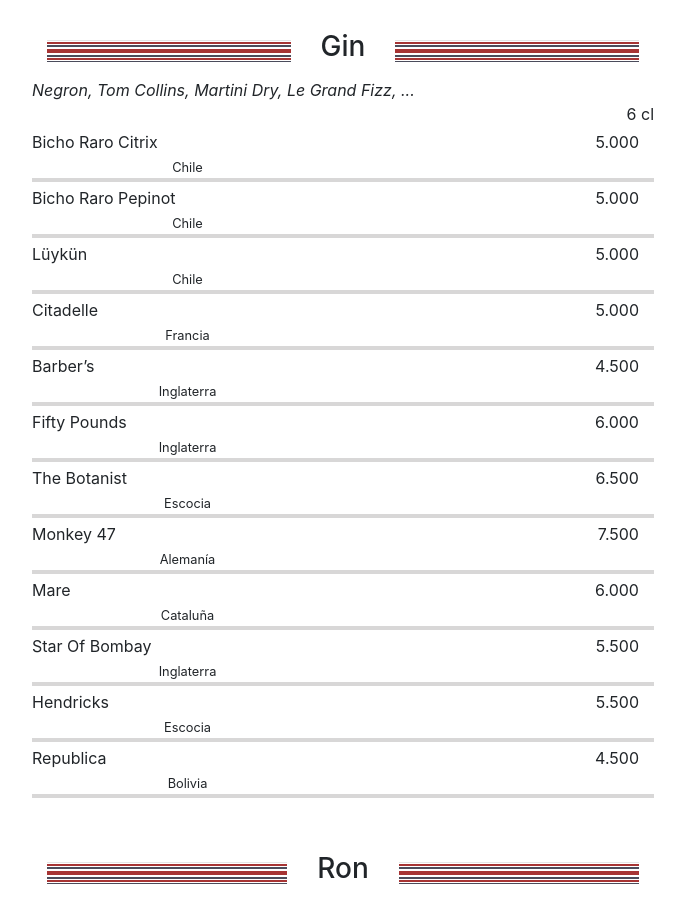
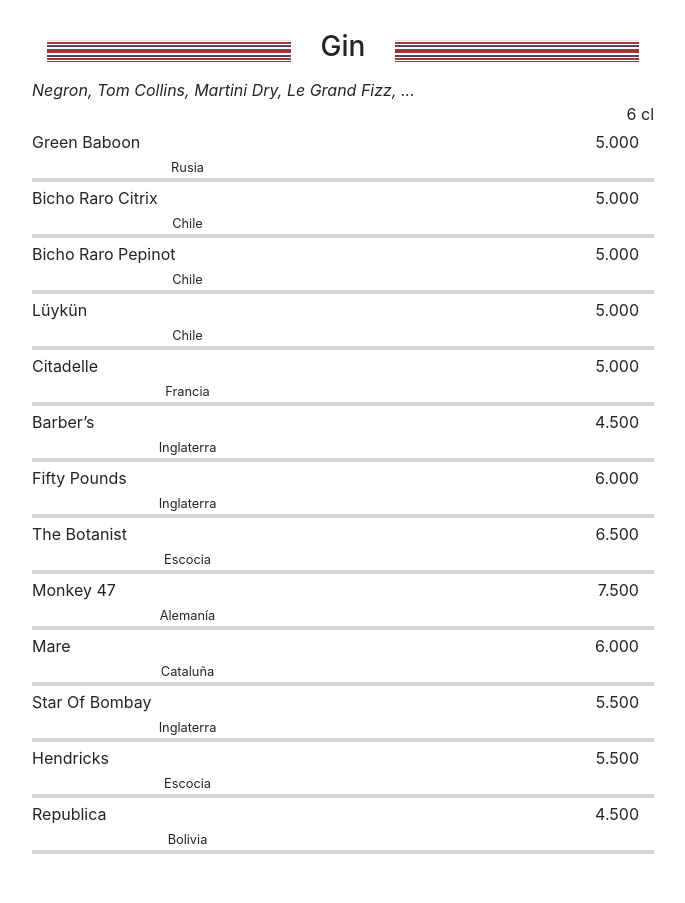
Before and after one commit to durbonca/Menu-QR-Google-sheet, a React (Create React App) app: page /Beer in a window 1280 px wide. Shown: the part 3100-4003 px from the top of the page, without its empty margins (297-982 px from the left). Built offline with nearby package versions, Linux system fonts and the light colour scheme; no server answers.

Commit message:
Update dataLicor.js

```diff
--- a/src/data/dataLicor.js
+++ b/src/data/dataLicor.js
@@ -64,6 +64,7 @@ const dataLicor =
             description: 'Negron, Tom Collins, Martini Dry, Le Grand Fizz, ...',
             cl2: '6',
             products: [
+                { id: 0, name: 'Green Baboon', description: 'Rusia', price2: '5.000'} ,
                 { id: 1, name: 'Bicho Raro Citrix', description: 'Chile', price2: '5.000'} ,
                 { id: 1, name: 'Bicho Raro Pepinot', description: 'Chile', price2: '5.000'} ,
                 { id: 1, name: 'Lüykün', description: 'Chile', price2: '5.000'} ,
```
